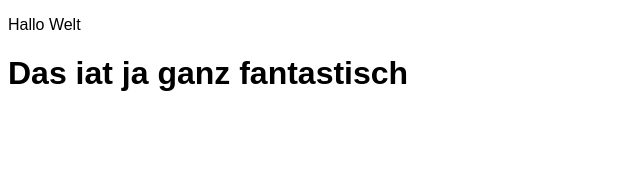
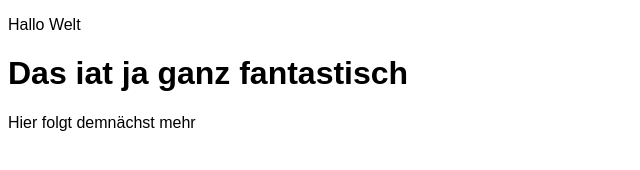
Before and after one commit to Kromedio/Web_learning, a plain HTML site: page index.html in a window 1280 px wide. Shown: the whole page, without its empty margins (0-640 px from the left). Drawn offline with Linux system fonts and the light colour scheme.

Commit message:
mehr Inhalt

```diff
--- a/index.html
+++ b/index.html
@@ -10,5 +10,6 @@
     <script src="script.js"></script>
     <p>Hallo Welt</p>
     <h1>Das iat ja ganz fantastisch</h1>
+    <p>Hier folgt demnächst mehr</p>
   </body>
 </html>
```
